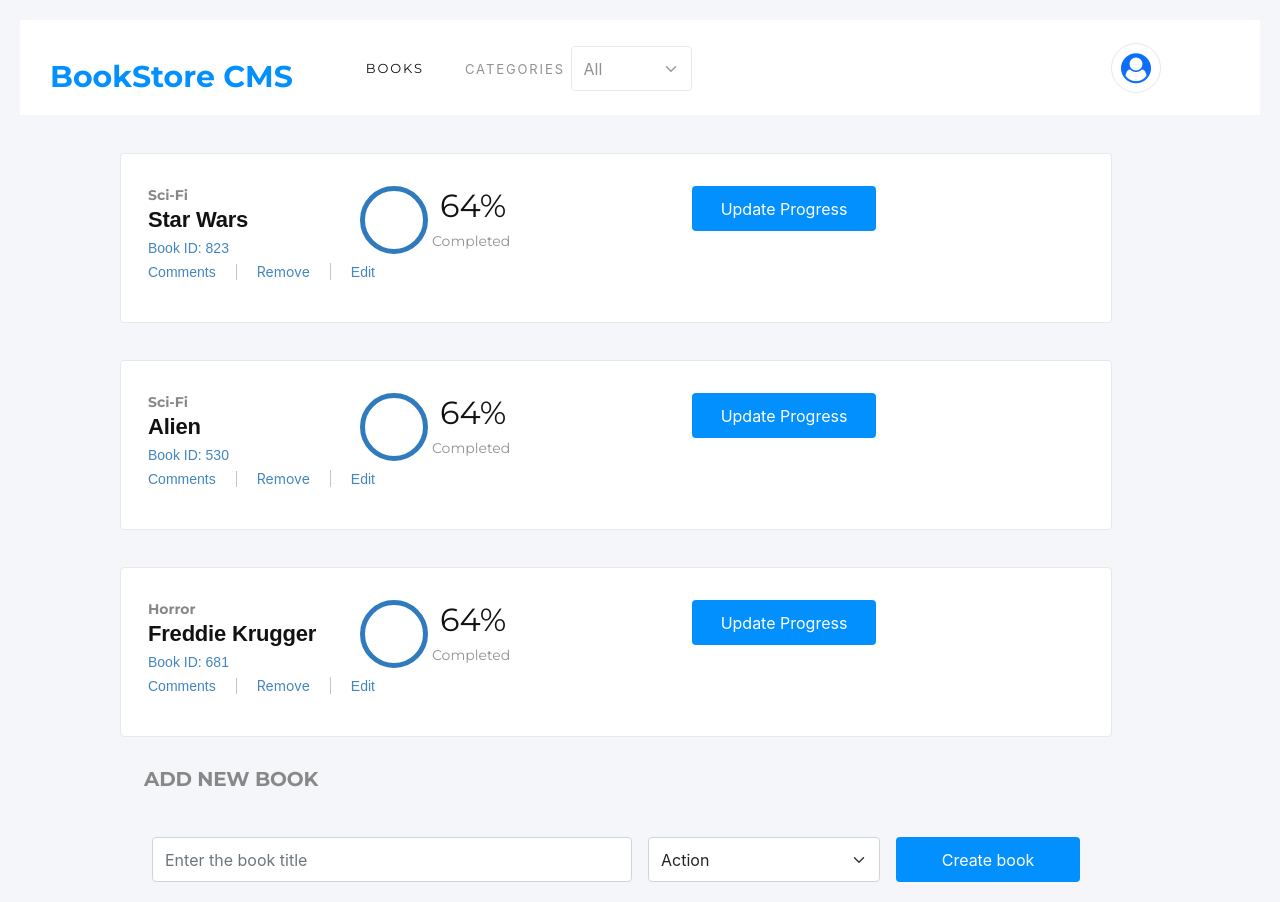
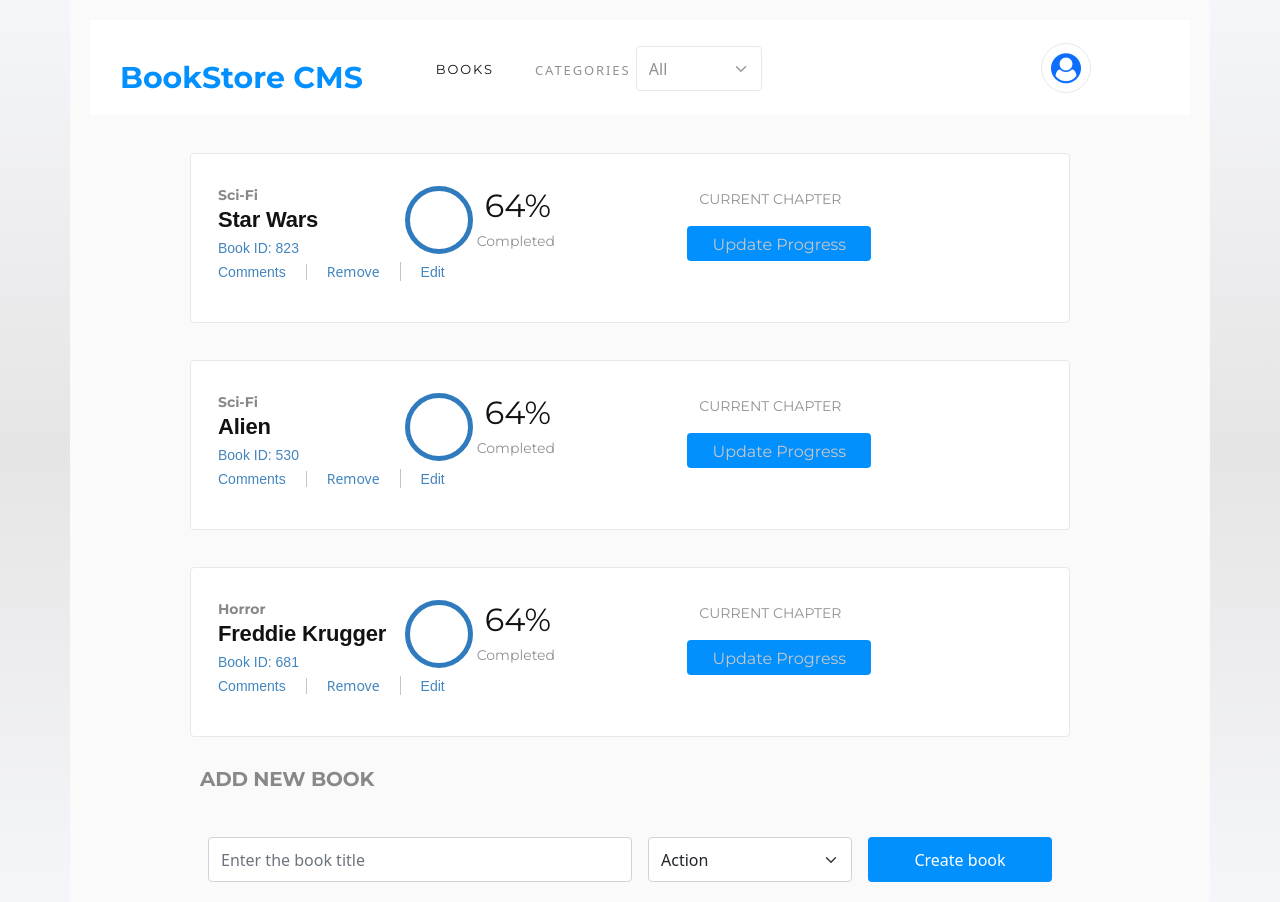
Before and after one commit to imran5644/book_store_cms, a React (Create React App) app: page / in a window 1280 px wide. Built offline with nearby package versions, Linux system fonts and the light colour scheme.

Commit message:
Changes Book CSS and form CSS

```diff
--- a/public/index.html
+++ b/public/index.html
@@ -19,7 +19,7 @@
   </head>
   <body>
     <noscript>You need to enable JavaScript to run this app.</noscript>
-    <div id="root"></div>
+    <div id="root" class="container"></div>
     <script src="https://cdn.jsdelivr.net/npm/bootstrap@5.0.0-beta2/dist/js/bootstrap.bundle.min.js" integrity="sha384-b5kHyXgcpbZJO/tY9Ul7kGkf1S0CWuKcCD38l8YkeH8z8QjE0GmW1gYU5S9FOnJ0" crossorigin="anonymous"></script>
   </body>
 </html>
--- a/src/components/Book.js
+++ b/src/components/Book.js
@@ -24,7 +24,8 @@ const Book = ({ book, delete: handleRemoveBook }) => (
       <span className="completed">Completed</span>
     </div>
     <div className="col-4">
-      <button type="button" className="btn btn-create" onClick={() => handleRemoveBook(book)}>
+      <span className="completed">CURRENT CHAPTER</span>
+      <button type="button" className="btn btn-update mt-3" onClick={() => handleRemoveBook(book)}>
         Update Progress
       </button>
     </div>
--- a/src/containers/BooksForm.js
+++ b/src/containers/BooksForm.js
@@ -31,7 +31,7 @@ const BooksForm = ({ create }) => {
       <div className="col-md-6">
         <input
           type="text"
-          placeHolder="Enter the book title"
+          placeholder="Enter the book title"
           onChange={handleChange}
           value={book.title}
           className={`form-control ${book.invalid ? 'is-invalid' : ''}`}
--- a/src/index.css
+++ b/src/index.css
@@ -1,32 +1,9 @@
 body {
   margin: 0;
-  font-family:
-    -apple-system,
-    BlinkMacSystemFont,
-    'Segoe UI',
-    'Roboto',
-    'Oxygen',
-    'Ubuntu',
-    'Cantarell',
-    'Fira Sans',
-    'Droid Sans',
-    'Helvetica Neue',
-    sans-serif;
-  -webkit-font-smoothing: antialiased;
-  -moz-osx-font-smoothing: grayscale;
-  background-color: #f5f6fa;
-}
-
-code {
-  font-family:
-    source-code-pro,
-    Menlo,
-    Monaco,
-    Consolas,
-    'Courier New',
-    monospace;
+  background: linear-gradient(to bottom, #f5f6fa, rgba(0, 0, 0, 0.1), #f5f6fa);
 }
 
 #root {
   padding: 20px;
+  background-color: #fafafa;
 }
--- a/src/stylesheets/Book.css
+++ b/src/stylesheets/Book.css
@@ -133,7 +133,7 @@ button {
   font-size: 14px;
   font-weight: 300;
   color: var(--cool-blue);
-  border-right: 1px solid rgb(197, 196, 196);
+  border-right: 1px solid #c4c4c4;
 }
 
 .actions a {
@@ -148,3 +148,15 @@ button {
 .actions span.last {
   border-right: 0;
 }
+
+.chapter {
+  margin-bottom: 130px;
+}
+
+.btn-update {
+  margin: 0;
+  background-color: var(--azure);
+  color: #c7c7c7;
+  height: 35px;
+  font-family: 'Montserrat', sans-serif;
+}
```
